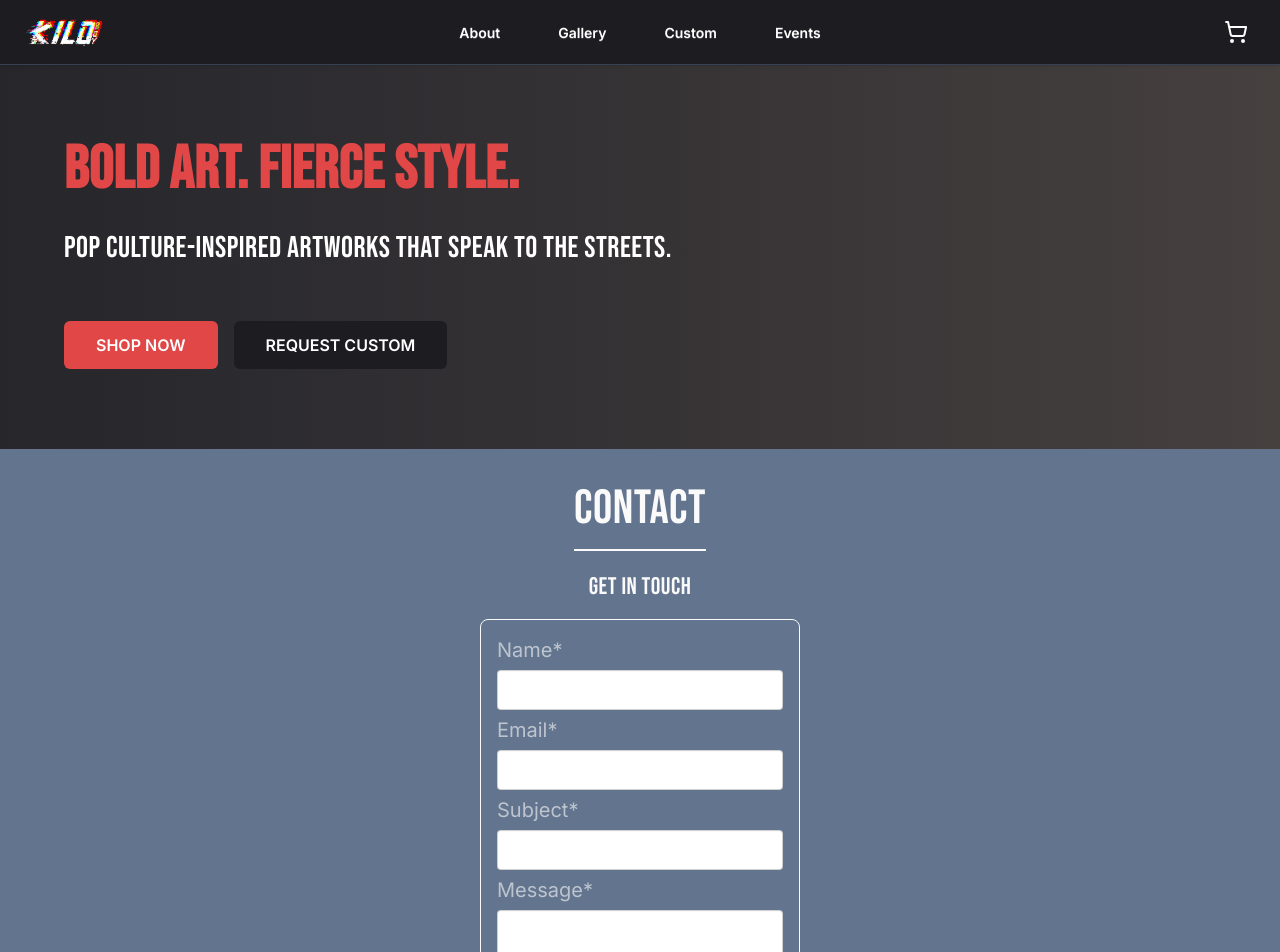
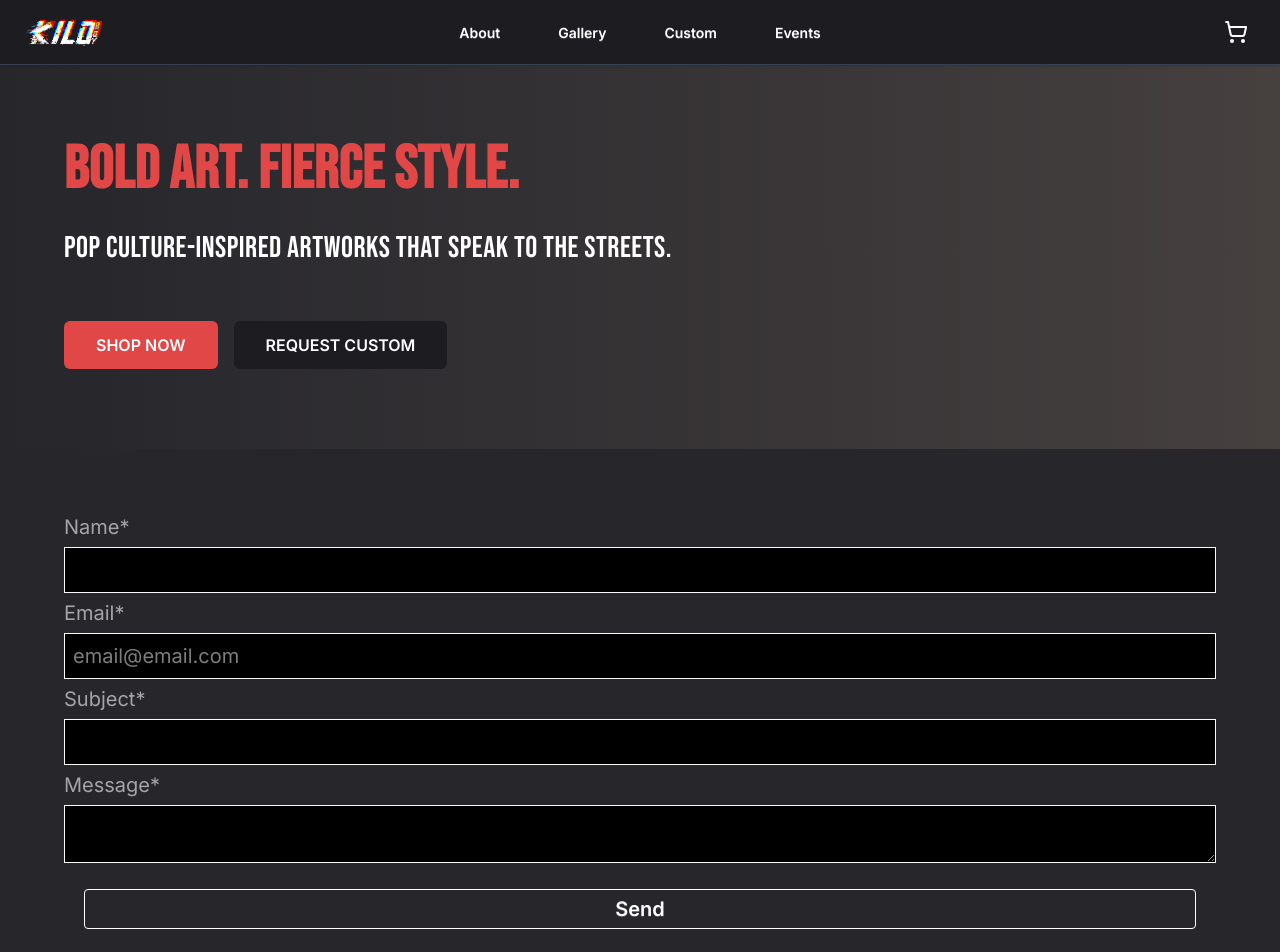
Before and after one commit to MOGARRR/miles, a Next.js app: page / in a window 1280 px wide. Shown: the top 952 px of the page. Built offline with nearby package versions, Linux system fonts and the light colour scheme.

Commit message:
extract contact form into a component

```diff
--- a/app/components/Contact.tsx
+++ /dev/null
@@ -1,28 +0,0 @@
-import React from 'react'
-
-const Contact = () => {
-  return (
-    <div className="bg-slate-500 p-4 border-b-2 border-slate text-center place-items-center">
-        <h1 className="text-5xl m-5 border-b-2 pb-4 ">Contact</h1>
-        <h2 className="text-2xl mb-4">Get in touch</h2>
-        <fieldset className="fieldset  rounded-box w-xs border p-4 text-xl">
-          <label className="label">Name*</label>
-          <input type="text" className="input" />
-
-          <label className="label">Email*</label>
-          <input type="email" className="input" />
-
-          <label className="label">Subject*</label>
-          <input type="text" className="input" />
-
-          <label className="label">Message*</label>
-          <textarea className="textarea" placeholder=""></textarea>
-          <button className=" text-xl text-white btn btn-neutral btn-outline m-5 rounded-sm border-white">
-            Send
-          </button>
-        </fieldset>
-      </div>
-  )
-}
-
-export default Contact
--- /dev/null
+++ b/app/components/ContactForm.tsx
@@ -0,0 +1,125 @@
+"use client";
+
+import { useState } from "react";
+
+const ContactForm = () => {
+  const [name, setName] = useState("");
+  const [email, setEmail] = useState("");
+  const [subject, setSubject] = useState("");
+  const [message, setMessage] = useState("");
+
+  const [isSending, setIsSending] = useState(false);
+  const [status, setStatus] = useState<"idle" | "success" | "error">("idle");
+  const [errorMsg, setErrorMsg] = useState("");
+
+  const handleSubmit = async (e: React.FormEvent<HTMLFormElement>) => {
+    e.preventDefault();
+
+    setIsSending(true);
+    setStatus("idle");
+    setErrorMsg("");
+
+    try {
+
+      // send post request with form info
+      const res = await fetch("/api/contact", {
+        method: "POST",
+        headers: { "Content-Type": "application/json" },
+        body: JSON.stringify({ name, email, subject, message })
+      });
+
+      // store the response
+      const data = await res.json();
+
+      if (!res.ok) {
+        setStatus("error");
+        setErrorMsg(data?.error || "Something went wrong");
+        return;
+      }
+
+      setStatus("success");
+
+      // post submit cleanup
+      setName("");
+      setEmail("");
+      setSubject("");
+      setMessage("");
+
+    } catch (err) {
+      setStatus("error");
+      setErrorMsg("Network error. Please try again.");
+    } finally {
+      setIsSending(false)
+    }
+
+  };
+
+
+  return (
+    <>
+    <form onSubmit={handleSubmit}>
+          <fieldset className="fieldset p-4 text-xl m-12">
+
+          <label className="label">Name*</label>
+          <input
+            type="text"
+            required
+            value={name}
+            onChange={(e) => {
+              setName(e.target.value);
+              setStatus("idle");
+            }}
+            className="border bg-black p-2" />
+
+          <label className="label">Email*</label>
+          <input
+            type="email"
+            required
+            placeholder="email@email.com"
+            value={email}
+            onChange={(e) => {
+              setEmail(e.target.value);
+              setStatus("idle");
+            }}
+            className="border bg-black p-2" />
+
+          <label className="label">Subject*</label>
+          <input
+            type="text"
+            required
+            value={subject}
+            onChange={(e) => {
+              setSubject(e.target.value);
+              setStatus("idle");
+            }}
+            className="border bg-black p-2" />
+
+          <label className="label">Message*</label>
+          <textarea
+            required
+            value={message}
+            onChange={(e) => {
+              setMessage(e.target.value);
+              setStatus("idle");
+            }}
+            className="border bg-black"
+          />
+
+          <button
+            type="submit"
+            disabled={isSending}
+            className=" text-xl text-white btn btn-neutral btn-outline m-5 rounded-sm border-white">
+            {isSending ? "Sending..." : "Send"}
+          </button>
+        </fieldset>
+
+        </form>
+
+        {status === "success" && <p>Your message was sent!</p>}
+        {status === "error" && <p>{errorMsg}</p>}
+      </>
+
+  );
+};
+
+export default ContactForm;
--- a/app/contact/page.tsx
+++ b/app/contact/page.tsx
@@ -1,59 +1,8 @@
-"use client"
 
-import { useState } from "react";
+import ContactForm from "../components/ContactForm";
 
 const ContactPage = () => {
 
-  const [name, setName] = useState("");
-  const [email, setEmail] = useState("");
-  const [subject, setSubject] = useState("");
-  const [message, setMessage] = useState("");
-
-  const [isSending, setIsSending] = useState(false);
-  const [status, setStatus] = useState<"idle" | "success" | "error">("idle");
-  const [errorMsg, setErrorMsg] = useState("");
-
-  const handleSubmit = async (e: React.FormEvent<HTMLFormElement>) => {
-    e.preventDefault();
-
-    setIsSending(true);
-    setStatus("idle");
-    setErrorMsg("");
-
-    try {
-
-      // send post request with form info
-      const res = await fetch("/api/contact", {
-        method: "POST",
-        headers: { "Content-Type": "application/json" },
-        body: JSON.stringify({ name, email, subject, message })
-      });
-
-      // store the response
-      const data = await res.json();
-
-      if (!res.ok) {
-        setStatus("error");
-        setErrorMsg(data?.error || "Something went wrong");
-        return;
-      }
-
-      setStatus("success");
-
-      // post submit cleanup
-      setName("");
-      setEmail("");
-      setSubject("");
-      setMessage("");
-
-    } catch (err) {
-      setStatus("error");
-      setErrorMsg("Network error. Please try again.");
-    } finally {
-      setIsSending(false)
-    }
-
-  };
 
   return (
     <div className="">
@@ -64,65 +13,8 @@ const ContactPage = () => {
           Have any questions? <br /> Reach out and we'll be sure to get back to you as soon as we can.
         </h1>
 
-        <form onSubmit={handleSubmit}>
-          <fieldset className="fieldset p-4 text-xl m-12">
+        <ContactForm />
 
-          <label className="label">Name*</label>
-          <input
-            type="text"
-            required
-            value={name}
-            onChange={(e) => {
-              setName(e.target.value);
-              setStatus("idle");
-            }}
-            className="border bg-black" />
-
-          <label className="label">Email*</label>
-          <input
-            type="email"
-            required
-            placeholder="email@email.com"
-            value={email}
-            onChange={(e) => {
-              setEmail(e.target.value);
-              setStatus("idle");
-            }}
-            className="border bg-black" />
-
-          <label className="label">Subject*</label>
-          <input
-            type="text"
-            required
-            value={subject}
-            onChange={(e) => {
-              setSubject(e.target.value);
-              setStatus("idle");
-            }}
-            className="border bg-black" />
-
-          <label className="label">Message*</label>
-          <textarea
-            required
-            value={message}
-            onChange={(e) => {
-              setMessage(e.target.value);
-              setStatus("idle");
-            }}
-            className="border bg-black" placeholder=""></textarea>
-
-          <button
-            type="submit"
-            disabled={isSending}
-            className=" text-xl text-white btn btn-neutral btn-outline m-5 rounded-sm border-white">
-            {isSending ? "Sending..." : "Send"}
-          </button>
-        </fieldset>
-
-        </form>
-
-        {status === "success" && <p>Your message was sent!</p>}
-        {status === "error" && <p>{errorMsg}</p>}
 
       </div>
 
--- a/app/customArtwork/page.tsx
+++ b/app/customArtwork/page.tsx
@@ -8,6 +8,12 @@ const CustomArtworkPage = () => {
     "/images/custom-artwork2.jpg",
     "/images/custom-artwork3.jpg",
   ];
+
+
+
+  const handleSubmit = async () => {
+
+  }
 
   return (
 
@@ -28,18 +34,27 @@ const CustomArtworkPage = () => {
 
         <form>
           <fieldset className="fieldset ">
-            <label> Type of Request</label>
+            <label> Name</label>
             <input
               type="text"
               required
-              placeholder="e.g. Portrait, Existing Design"
+              placeholder="Your Name"
               className="border p-2 bg-black"
             />
 
-            <label> Apparel Type (optional)</label>
+            <label> Email</label>
             <input
               type="text"
-              placeholder="e.g. T-Shirt, Nike Shoes, Hat"
+              required
+              placeholder="Your E-mail"
+              className="border p-2 bg-black"
+            />
+
+            <label> Type of Request / Apparel</label>
+            <input
+              type="text"
+              required
+              placeholder="e.g. T-Shirt, Nike Shoes, Portrait"
               className="border p-2 bg-black"
             />
 
@@ -89,11 +104,7 @@ const CustomArtworkPage = () => {
 
         </div>
 
-
       </div>
-
-
-
 
     </div>
   )
--- a/app/page.tsx
+++ b/app/page.tsx
@@ -1,5 +1,5 @@
 import Hero from "./components/Hero";
-import Contact from "./components/Contact";
+import Contact from "./components/ContactForm";
 
 
 export default function Home() {
```
